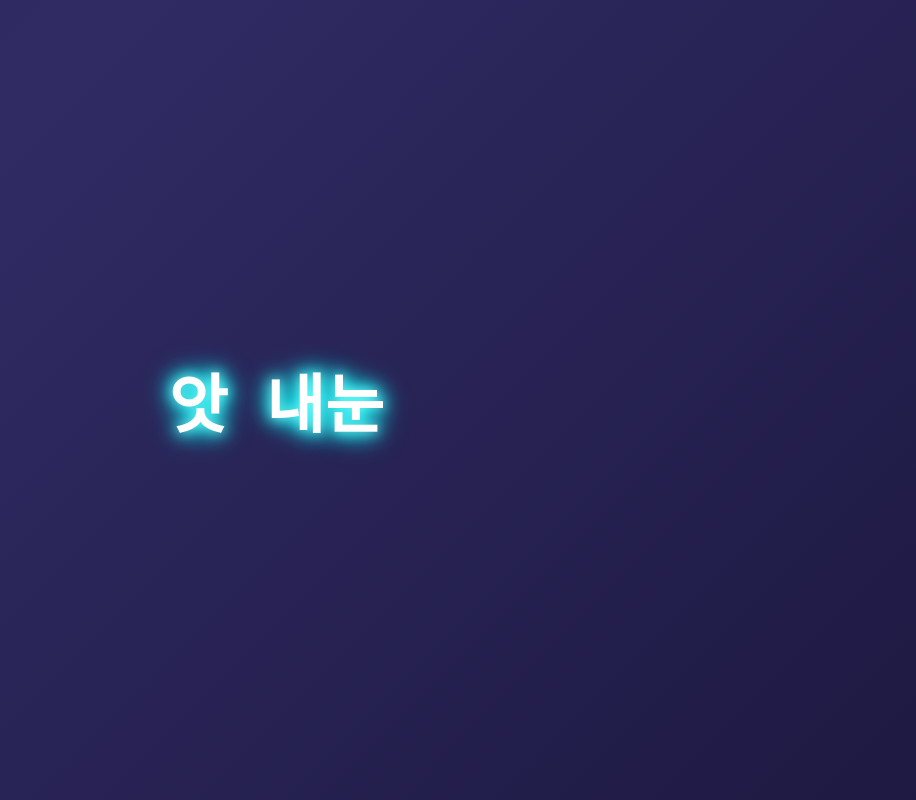
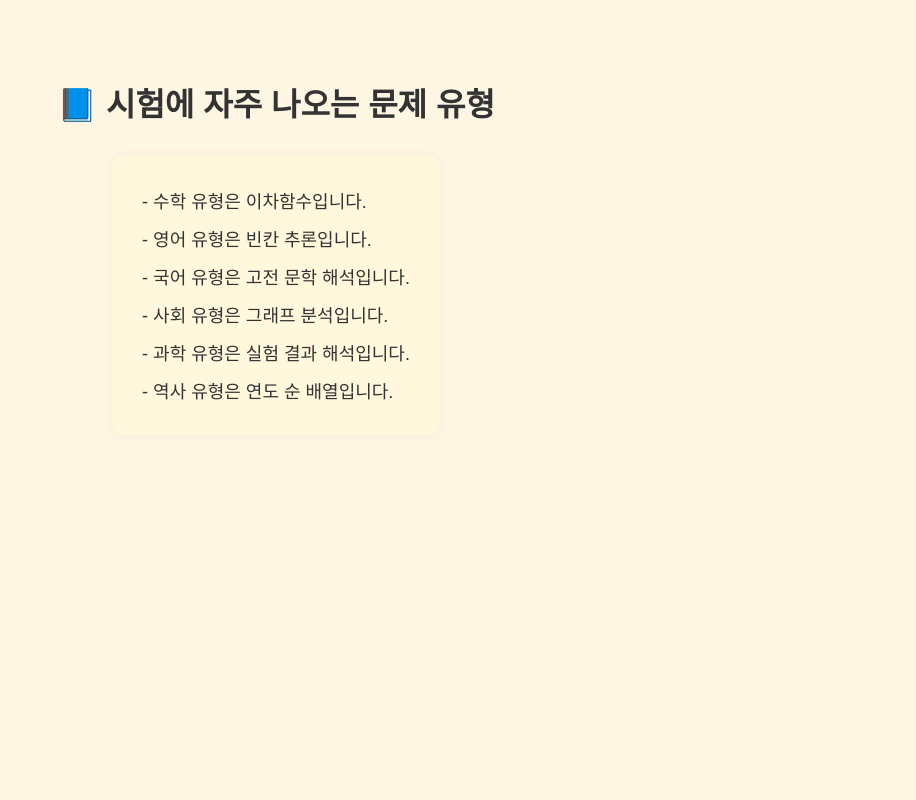
Before and after one commit to mymompretty/HubGit.github.io, a plain HTML site: page index.html in a window 1280 px wide. Shown: the whole page, without its empty margins (364-1280 px from the left). Drawn offline with Linux system fonts and the light colour scheme.

Commit message:
Update index.html

```diff
--- a/index.html
+++ b/index.html
@@ -1,57 +1,48 @@
 <!DOCTYPE html>
-<html lang="en">
+<html lang="ko">
 <head>
   <meta charset="UTF-8">
-  <title>눈뽕텍스트</title>
+  <title>시험에 나오는 문제 유형</title>
   <style>
     body {
-      margin: 0;
-      height: 100vh;
-      background: linear-gradient(-45deg, #0f0c29, #302b63, #24243e, #000000);
-      background-size: 400% 400%;
-      animation: gradient 10s ease infinite;
-      display: flex;
-      justify-content: center;
-      align-items: center;
-      font-family: 'Courier New', monospace;
+      font-family: sans-serif;
+      background-color: #fdf6e3;
+      color: #333;
+      padding: 50px;
+      text-align: center;
     }
 
     h1 {
-      color: #fff;
-      font-size: 4rem;
-      text-shadow:
-        0 0 5px #fff,
-        0 0 10px #0ff,
-        0 0 20px #0ff,
-        0 0 40px #0ff,
-        0 0 80px #0ff;
-      animation: glow 2s ease-in-out infinite alternate;
+      margin-bottom: 30px;
     }
 
-    @keyframes gradient {
-      0% { background-position: 0% 50%; }
-      50% { background-position: 100% 50%; }
-      100% { background-position: 0% 50%; }
+    .type-list {
+      display: inline-block;
+      text-align: left;
+      background-color: #fff8dc;
+      padding: 20px 30px;
+      border-radius: 10px;
+      box-shadow: 0 0 10px rgba(0,0,0,0.05);
     }
 
-    @keyframes glow {
-      from {
-        text-shadow:
-          0 0 5px #fff,
-          0 0 10px #0ff,
-          0 0 20px #0ff;
-      }
-      to {
-        text-shadow:
-          0 0 20px #0ff,
-          0 0 30px #0ff,
-          0 0 40px #0ff,
-          0 0 50px #0ff;
-      }
+    .type-list p {
+      font-size: 18px;
+      margin: 12px 0;
     }
   </style>
 </head>
 <body>
-  <h1>앗 내눈</h1>
+
+  <h1>📘 시험에 자주 나오는 문제 유형</h1>
+
+  <div class="type-list">
+    <p>- 수학 유형은 이차함수입니다.</p>
+    <p>- 영어 유형은 빈칸 추론입니다.</p>
+    <p>- 국어 유형은 고전 문학 해석입니다.</p>
+    <p>- 사회 유형은 그래프 분석입니다.</p>
+    <p>- 과학 유형은 실험 결과 해석입니다.</p>
+    <p>- 역사 유형은 연도 순 배열입니다.</p>
+  </div>
+
 </body>
 </html>
```
